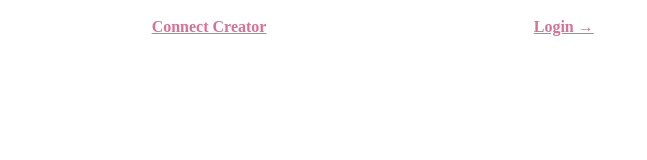
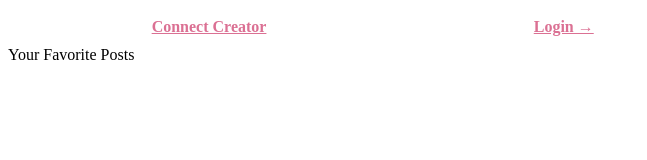
Before and after one commit to StellarApp/capston-influencer-search, a React app: page /#/onboarding/top-posts in a window 1280 px wide. Shown: the top 160 px of the page, without its empty margins (0-647 px from the left). Built offline with nearby package versions, Linux system fonts and the light colour scheme; no server answers; the HTML template or start-up script is replaced by a standard one.

Commit message:
Add placeholder component for Creator Top Posts

```diff
--- a/frontend/src/components/App.jsx
+++ b/frontend/src/components/App.jsx
@@ -14,15 +14,16 @@ const {
 } = actions;
 
 // Components
-import Home from './Home';
-import Nav from './Nav';
-import Login from './Login';
-import Logout from './Logout';
-import Account from './Account';
-import Collections from './Collections';
-import Creators from './Creators';
-import Creator from './Creator';
-import Keywords from './onboarding/Keywords';
+import Home from "./Home";
+import Nav from "./Nav";
+import Login from "./Login";
+import Logout from "./Logout";
+import Account from "./Account";
+import Collections from "./Collections";
+import Creators from "./Creators";
+import Creator from "./Creator";
+import Keywords from "./onboarding/Keywords";
+import TopPosts from "./onboarding/TopPosts";
 
 class App extends Component {
   componentDidMount() {
@@ -45,6 +46,7 @@ class App extends Component {
         <Switch>
           <Route path="/" component={Home} exact />
           <Route path="/onboarding/keywords" component={Keywords} />
+          <Route path="/onboarding/top-posts" component={TopPosts} />
           <Route path="/account" component={Account} />
           <Route path="/collections" component={Collections} />
           <Route path="/creators/:id" component={Creator} />
--- /dev/null
+++ b/frontend/src/components/onboarding/TopPosts.jsx
@@ -0,0 +1,6 @@
+import React from 'react';
+import { connect } from 'react-redux';
+
+const TopPosts = () => <div>Your Favorite Posts</div>;
+
+export default connect(null)(TopPosts);
```
